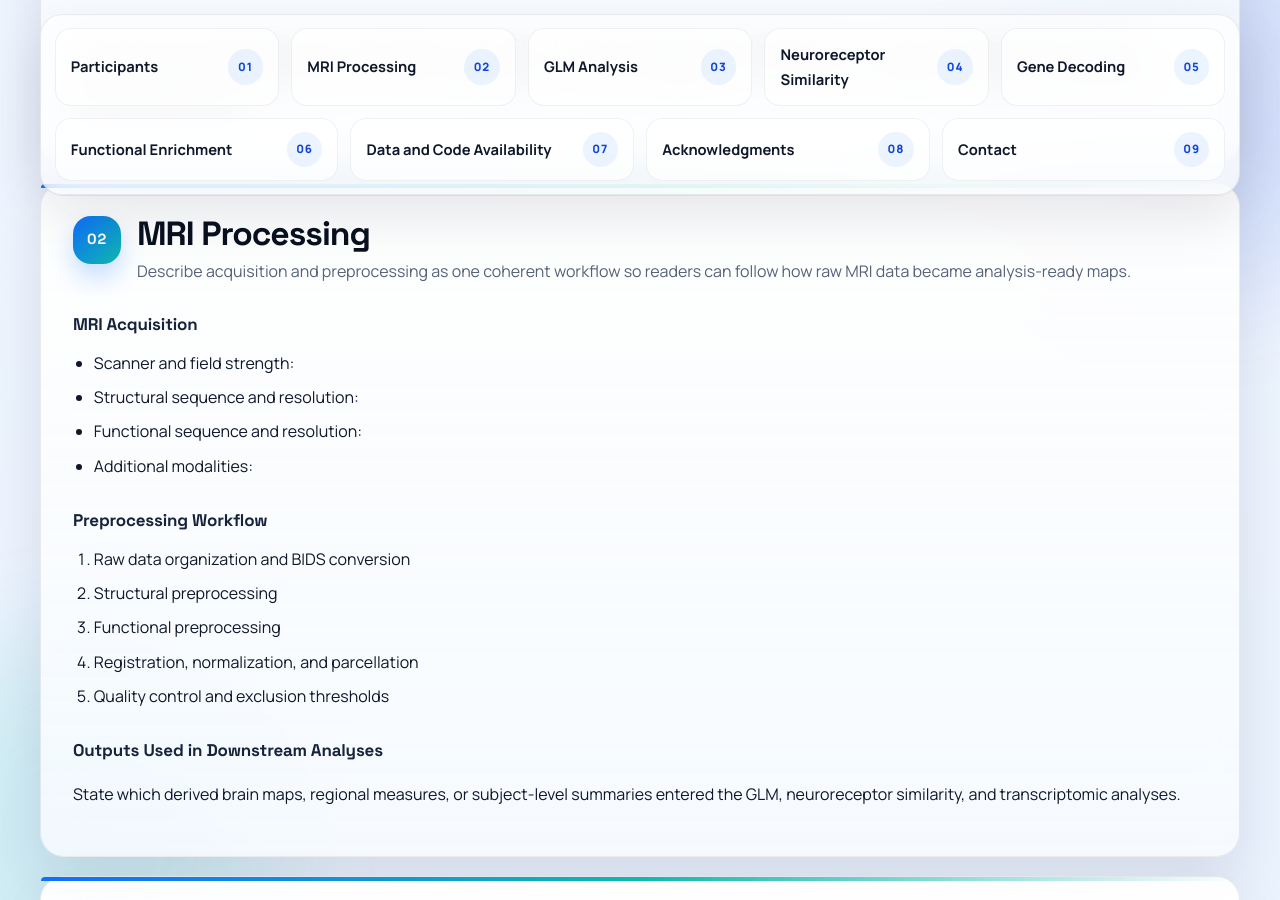
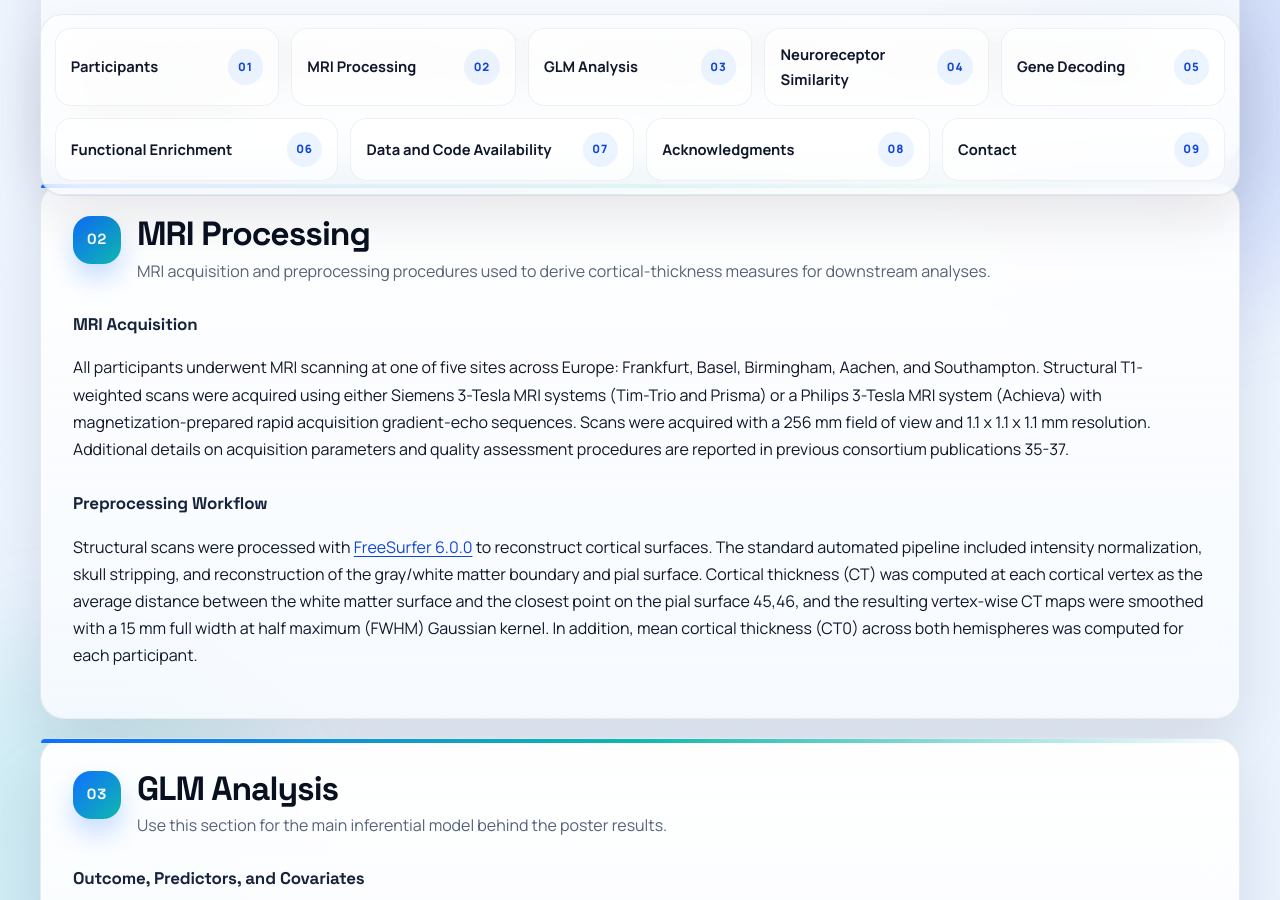
Before and after one commit to alegiac95/Aggression_ohbm26_supplementary, a Jekyll site: the page built from index.md, in a window 1280 px wide and 900 px high, scrolled down 2508 px. Built offline with Jekyll 4.4.1, drawn with Linux system fonts in a browser that asks for light colours.

Commit message:
mri changes

```diff
--- a/index.md
+++ b/index.md
@@ -98,28 +98,18 @@ Aggressive behaviors were assessed using the Reactive–Proactive Aggression Que
     <span class="section-card__index">02</span>
     <div>
       <h2>MRI Processing</h2>
-      <p class="section-card__intro">Describe acquisition and preprocessing as one coherent workflow so readers can follow how raw MRI data became analysis-ready maps.</p>
+      <p class="section-card__intro">MRI acquisition and preprocessing procedures used to derive cortical-thickness measures for downstream analyses.</p>
     </div>
   </div>
 
 ### MRI Acquisition
 
-- Scanner and field strength:
-- Structural sequence and resolution:
-- Functional sequence and resolution:
-- Additional modalities:
+All participants underwent MRI scanning at one of five sites across Europe: Frankfurt, Basel, Birmingham, Aachen, and Southampton. Structural T1-weighted scans were acquired using either Siemens 3-Tesla MRI systems (Tim-Trio and Prisma) or a Philips 3-Tesla MRI system (Achieva) with magnetization-prepared rapid acquisition gradient-echo sequences. Scans were acquired with a 256 mm field of view and 1.1 x 1.1 x 1.1 mm resolution. Additional details on acquisition parameters and quality assessment procedures are reported in previous consortium publications 35-37.
 
 ### Preprocessing Workflow
 
-1. Raw data organization and BIDS conversion
-2. Structural preprocessing
-3. Functional preprocessing
-4. Registration, normalization, and parcellation
-5. Quality control and exclusion thresholds
+Structural scans were processed with [FreeSurfer 6.0.0](http://surfer.nmr.mgh.harvard.edu/) to reconstruct cortical surfaces. The standard automated pipeline included intensity normalization, skull stripping, and reconstruction of the gray/white matter boundary and pial surface. Cortical thickness (CT) was computed at each cortical vertex as the average distance between the white matter surface and the closest point on the pial surface 45,46, and the resulting vertex-wise CT maps were smoothed with a 15 mm full width at half maximum (FWHM) Gaussian kernel. In addition, mean cortical thickness (CT0) across both hemispheres was computed for each participant.
 
-### Outputs Used in Downstream Analyses
-
-State which derived brain maps, regional measures, or subject-level summaries entered the GLM, neuroreceptor similarity, and transcriptomic analyses.
 </section>
 
 <section class="section-card" id="glm-analysis" markdown="1">
```
